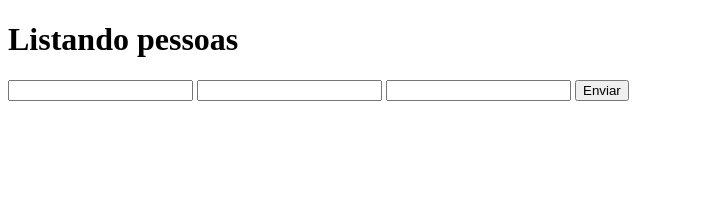
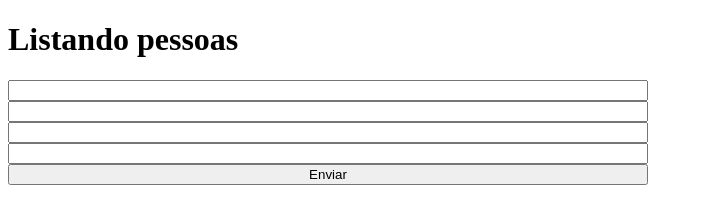
Before and after one commit to guilhermeterenciani/projeto1021-a, a plain HTML site: page web/index.html in a window 1280 px wide. Shown: the whole page, without its empty margins (0-703 px from the left). Drawn offline with Linux system fonts and the light colour scheme.

Commit message:
addEventListener no form

```diff
--- a/web/index.html
+++ b/web/index.html
@@ -5,6 +5,13 @@
     <meta http-equiv="X-UA-Compatible" content="IE=edge">
     <meta name="viewport" content="width=device-width, initial-scale=1.0">
     <title>Document</title>
+    <style>
+        .form-cadastro{
+            display: flex;
+            flex-direction: column;
+            width: 50vw;
+        }
+    </style>
 </head>
 <body>
     <h1>Listando pessoas</h1>
@@ -12,15 +19,16 @@
     <ul id="pessoas">
     </ul>
     <!-- Se eu vou fazer um cadastro de pessoas, o que eu devo fazer? -->
-    <!-- Passo 1: preciso criar um formulário -->
+    <!--OK Passo 1: preciso criar um formulário -->
     <!-- Passo 2: Precisamos pegar os dados digitados no forms
          quando o usuário clicar no botão de enviar.
     -->
     <!-- Passo 3:Usar o FETCH para a API salvar os dados -->
-    <form action="" id="form-cadastro" class="form-cadastro">
+    <form id="form-cadastro" class="form-cadastro">
         <input type="text" name="id" id="id">
         <input type="text" name="nome" id="nome">
         <input type="text" name="idade" id="idade">
+        <input type="password" name="senha" id="senha">
         <button type="submit">Enviar</button>
     </form>
 
@@ -35,6 +43,9 @@
                     pessoas.appendChild(li)
                 }
             })
+        let form = document.querySelector("#form-cadastro");
+
+        form.addEventListener('submit',()=>{console.log("Tere lindão!")});
     </script>
 </body>
 </html>
```
